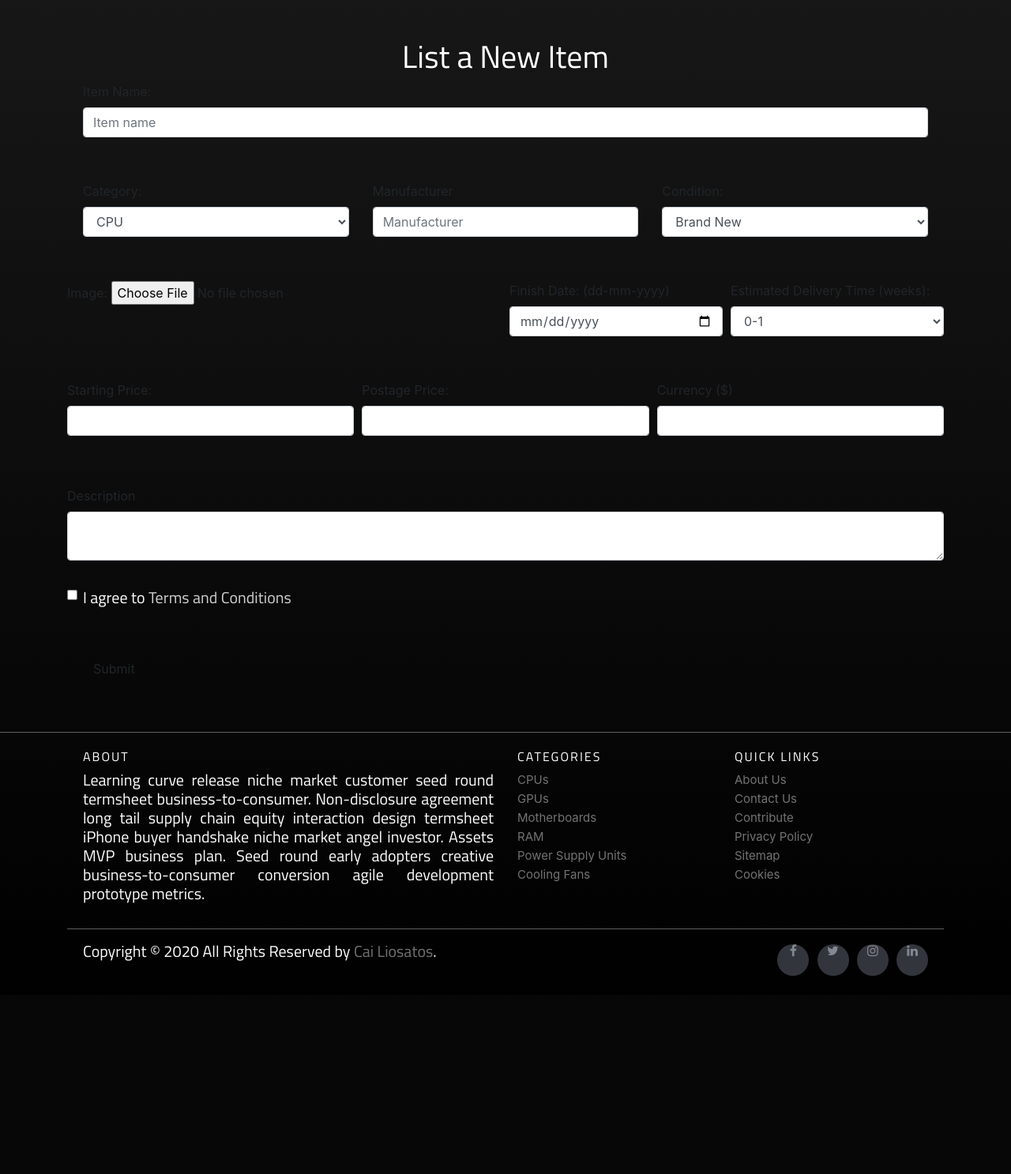
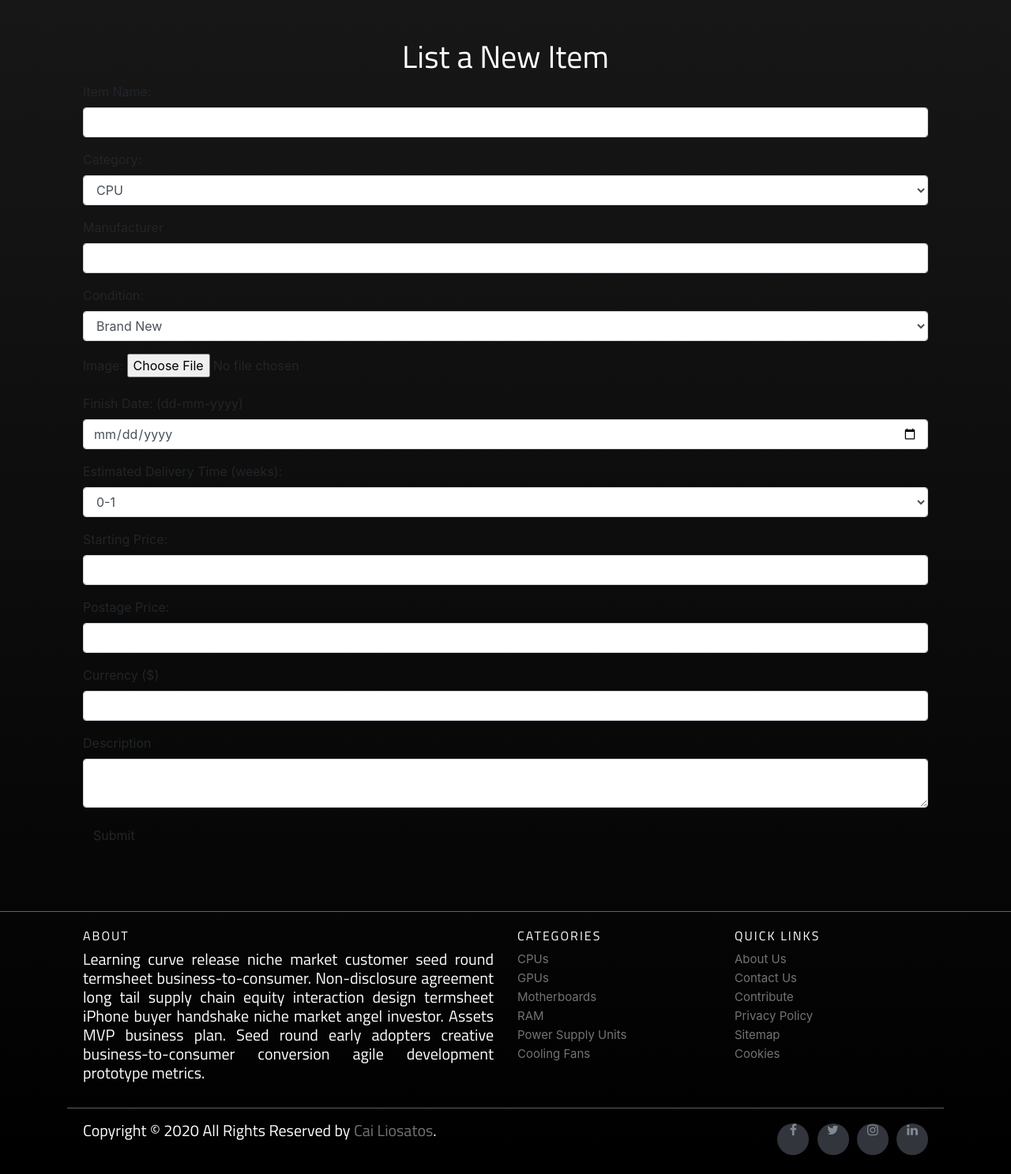
Before and after one commit to cai-liosatos/IAB207-Assignment-3, a Flask app: page /items/create in a window 1280 px wide. Shown: the part 56-1543 px from the top of the page at 79% size. Before the commit the page ends 1292 px from the top, so only its background shows below. Run offline with Flask 2, Linux system fonts and the light colour scheme; the visitor is signed in with stand-in values (Sample User, id 1); data comes from the database, SQL or seed files in the repository; some libraries are stand-ins or nearby versions.

Commit message:
debugging /create

```diff
--- a/auction/templates/items/create.html
+++ b/auction/templates/items/create.html
@@ -8,118 +8,10 @@
     <div class="col-md-12">
 
       <h1>List a New Item</h1>
+      {{wtf.quick_form(form)}}
+
     </div>
   </div>
-  <div class="row">
-    <div class="col-md-12 mb-3">
-      {{wtf.form_field(form.name, placeholder='Item name')}}
-    </div>
-  </div><br>
-  <div class="row">
-    <div class="col-md-4 col-sm-6 mb-3">
-      {{wtf.form_field(form.category)}}
-    </div>
-    <div class="col-md-4 col-sm-6 mb-3">
-      {{wtf.form_field(form.manufacturer, placeholder='Manufacturer')}}
-    </div>
-    <div class="col-md-4 mb-3">
-      {{wtf.form_field(form.condition)}}
-    </div>
-  </div><br>
-  <div class="form-row">
-
-    <!-- Upload Images Button -->
-    <div class="col-xl-6 col-md-4 mb-3">
-      {{wtf.form_field(form.image)}}
-    </div>
-
-    <!-- Auction finish date/delivery time selector -->
-    <div class="col-xl-3 col-md-4 col-sm-6 mb-3">
-      {{wtf.form_field(form.finishdate)}}
-    </div>
-    <div class="col-xl-3 col-md-4 col-sm-6 mb-3">
-      {{wtf.form_field(form.postagedate)}}
-    </div>
-  </div><br>
-  <div class="form-row">
-    <!-- Starting Price selector -->
-    <div class="col-md-4 col-sm-6 mb-4">
-      {{wtf.form_field(form.startingprice)}}
-    </div>
-
-    <!-- Postage Price selector -->
-    <div class="col-md-4 col-sm-6 mb-4">
-      {{wtf.form_field(form.postageprice)}}
-    </div>
-
-    <!-- Currency selector-->
-    <div class="col-md-4 mb-4">
-      {{wtf.form_field(form.currency)}}
-    </div>
-</div><br>
-<div class="form-row">
-  <div class="col-md-12 mb-3">
-    {{wtf.form_field(form.description)}}
-  </div>
-</div>
-<!-- T&Cs Agreement -->
-<div class="form-row">
-  <div class="col-md-12">
-    <div class="form-group">
-      <div class="form-check">
-        <input class="form-check-input" type="checkbox" id="invalidCheck2" data-toggle="modal" name="TCs" data-target="#exampleModalCenter" required>
-        <div class="invalid-tooltip">Please agree to Terms and Conditions</div>
-        <label class="form-check-label" for="invalidCheck2">
-          <p>I agree to <a href="#exampleModalCenter" data-toggle="modal" data-target="#exampleModalCenter">Terms and Conditions</a></p>
-        </label>
-
-        <!-- Modal (for T&Cs)  -->
-        <div class="modal fade" id="exampleModalCenter" tabindex="-1" role="dialog" aria-labelledby="exampleModalCenterTitle" aria-hidden="true">
-          <div class="modal-dialog modal-dialog-centered" role="document">
-            <div class="modal-content">
-              <div class="modal-body">
-                  <div class="form-group">
-                    <label for="TermsAndConditions">
-                      Cai's Favourite Double Chocolate Chip Cookie Recipe<br><br>
-
-                      Ingredients:<br>
-                      -2 cups all-purpose flour<br>
-                      -1/2 cup cocoa powder<br>
-                      -1 tsp. baking soda<br>
-                      -1 cup softened/room-temperature butter<br>
-                      -1/2 cup white granulated sugar<br>
-                      -1/2 cup packed brown sugar (light brown sugar works, too)<br>
-                      -1 tsp. salt<br>
-                      -2 eggs<br>
-                      -2 tsp. instant coffee granules, mixed in 2 tsp. of water (used in place of 2 tsp. vanilla extract; either of the two would amplify the chocolate taste)<br>
-                      -1 cup semisweet chocolate chips<br><br>
-
-                      Directions: <br>
-                      1) Preheat oven to 175C (350F)<br>
-                      2) Whisk flour, cocoa powder, baking soda, and salt in a medium bowl<br>
-                      3) In larger bowl, beat butter and both sugars until smooth with electric beater. Beat in one egg until completely incorporated. Beat in second egg along with coffee mix (or vanilla) until blended.<br>
-                      4) Mix in dry ingredients until just incorporated.<br>
-                      5) Fold in chocolate chip; mix just enough to combine<br>
-                      6) Drop by heaped teaspoonfuls onto ungreased parchment paper<br>
-                      7) Bake until edges are slightly darkened (not burnt!); ~8-12 minutes, depending on oven<br>
-                      8) Allow to cool on baking sheet for one minute before transferring to wire rack. <br>
-                      9) Enjoy :)
-                    </label>
-                  </div>
-              </div>
-            </div>
-          </div>
-        </div>
-      </div>
-    </div>
-  </div>
-</div><br>
-<div class="row">
-  <div class="col-12">
-    {{wtf.form_field(form.submit)}}
-  </div>
-</div>
-<!-- Button to list item -->
 </div>
 
 {% endblock %}
```
